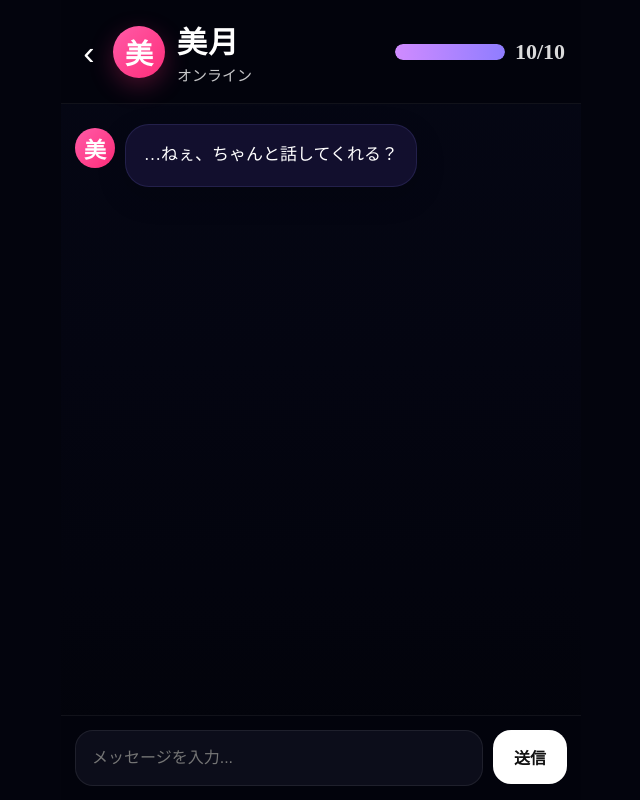
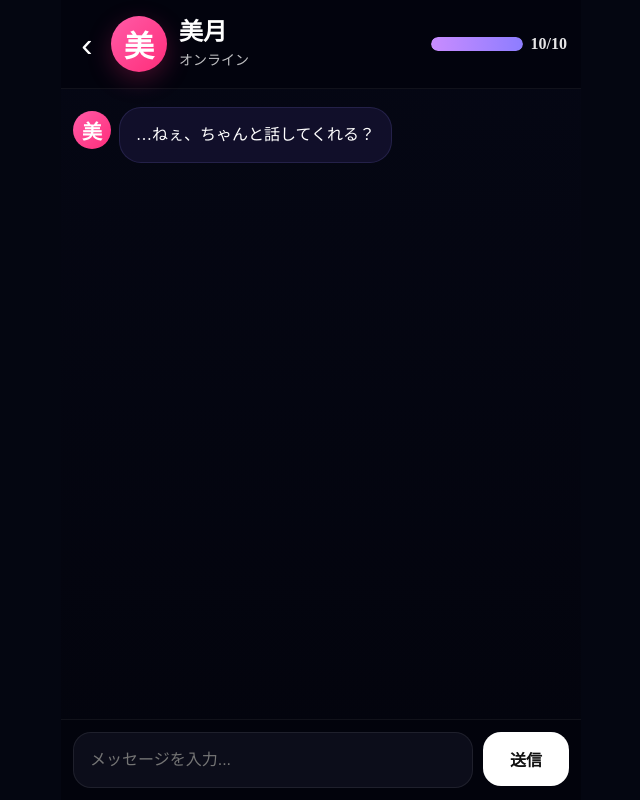
Before and after one commit to aiworkhackshop-design/midnight-letter, a Next.js app: page / in a window 1280 px wide. Shown: the whole page, without its empty margins (319-959 px from the left). Built offline with nearby package versions, Linux system fonts and the light colour scheme.

Commit message:
Update page.tsx

```diff
--- a/app/page.tsx
+++ b/app/page.tsx
@@ -1,6 +1,6 @@
 "use client"
 
-import { useMemo, useRef, useState } from "react"
+import { useEffect, useRef, useState } from "react"
 
 type Message = {
   role: "user" | "assistant"
@@ -16,23 +16,20 @@ export default function Page() {
   const endRef = useRef<HTMLDivElement | null>(null)
 
   const characterName = "美月"
-  const remaining = useMemo(() => Math.max(0, 10 - Math.floor(messages.length / 2)), [messages])
+  const remaining = Math.max(0, 10 - Math.floor((messages.length - 1) / 2))
 
-  const scrollToBottom = () => {
-    requestAnimationFrame(() => {
-      endRef.current?.scrollIntoView({ behavior: "smooth" })
-    })
-  }
+  useEffect(() => {
+    endRef.current?.scrollIntoView({ behavior: "smooth", block: "end" })
+  }, [messages, sending])
 
   const send = async () => {
     const text = input.trim()
     if (!text || sending) return
 
-    const newMessages: Message[] = [...messages, { role: "user", content: text }]
-    setMessages(newMessages)
+    const nextMessages: Message[] = [...messages, { role: "user", content: text }]
+    setMessages(nextMessages)
     setInput("")
     setSending(true)
-    scrollToBottom()
 
     try {
       const res = await fetch("/api/chat", {
@@ -42,14 +39,14 @@ export default function Page() {
         },
         body: JSON.stringify({
           characterId: "mitsuki",
-          messages: newMessages
+          messages: nextMessages
         })
       })
 
       const data = await res.json()
 
       setMessages([
-        ...newMessages,
+        ...nextMessages,
         {
           role: "assistant",
           content: data.reply || "うまく返せなかった…もう一回話して？"
@@ -57,7 +54,7 @@ export default function Page() {
       ])
     } catch {
       setMessages([
-        ...newMessages,
+        ...nextMessages,
         {
           role: "assistant",
           content: "通信が少し不安定みたい…もう一回だけ話しかけて？"
@@ -65,7 +62,6 @@ export default function Page() {
       ])
     } finally {
       setSending(false)
-      scrollToBottom()
     }
   }
 
@@ -85,7 +81,12 @@ export default function Page() {
 
           <div style={styles.progressWrap}>
             <div style={styles.progressBar}>
-              <div style={{ ...styles.progressFill, width: `${Math.max(10, remaining * 10)}%` }} />
+              <div
+                style={{
+                  ...styles.progressFill,
+                  width: `${Math.max(10, remaining * 10)}%`
+                }}
+              />
             </div>
             <div style={styles.progressText}>{remaining}/10</div>
           </div>
@@ -120,7 +121,7 @@ export default function Page() {
           {sending && (
             <div style={styles.row}>
               <div style={styles.smallAvatar}>美</div>
-              <div style={{ ...styles.bubble, ...styles.assistantBubble, opacity: 0.8 }}>
+              <div style={{ ...styles.bubble, ...styles.assistantBubble, opacity: 0.75 }}>
                 入力中…
               </div>
             </div>
@@ -150,32 +151,28 @@ export default function Page() {
 
 const styles: Record<string, React.CSSProperties> = {
   page: {
-    minHeight: "100vh",
-    background: "#03040d",
-    color: "#fff",
-    display: "flex",
-    justifyContent: "center"
+    minHeight: "100dvh",
+    background: "#040611",
+    color: "#fff"
   },
   shell: {
-    width: "100%",
     maxWidth: 520,
-    minHeight: "100vh",
-    background:
-      "linear-gradient(180deg, #050714 0%, #040511 45%, #02030a 100%)",
+    margin: "0 auto",
+    minHeight: "100dvh",
     display: "flex",
-    flexDirection: "column"
+    flexDirection: "column",
+    background: "linear-gradient(180deg, #050714 0%, #03040d 100%)"
   },
   header: {
     display: "flex",
     alignItems: "center",
     gap: 12,
-    padding: "18px 16px",
+    padding: "16px 14px",
     borderBottom: "1px solid rgba(255,255,255,0.06)",
+    background: "rgba(3,4,13,0.96)",
     position: "sticky",
     top: 0,
-    background: "rgba(3,4,13,0.92)",
-    backdropFilter: "blur(10px)",
-    zIndex: 10
+    zIndex: 20
   },
   backButton: {
     border: "none",
@@ -184,58 +181,60 @@ const styles: Record<string, React.CSSProperties> = {
     fontSize: 34,
     lineHeight: 1,
     padding: 0,
-    width: 24,
-    cursor: "pointer"
+    width: 24
   },
   profile: {
     display: "flex",
     alignItems: "center",
     gap: 12,
-    flex: 1
+    flex: 1,
+    minWidth: 0
   },
   avatar: {
-    width: 52,
-    height: 52,
+    width: 56,
+    height: 56,
     borderRadius: 999,
     background: "linear-gradient(135deg, #ff5ba7 0%, #ff2d7a 100%)",
     display: "flex",
     alignItems: "center",
     justifyContent: "center",
-    fontSize: 28,
+    fontSize: 30,
     fontWeight: 700,
-    boxShadow: "0 8px 24px rgba(255,45,122,0.28)"
+    boxShadow: "0 8px 24px rgba(255,45,122,0.25)",
+    flexShrink: 0
   },
   smallAvatar: {
-    width: 40,
-    height: 40,
+    width: 38,
+    height: 38,
     borderRadius: 999,
     background: "linear-gradient(135deg, #ff5ba7 0%, #ff2d7a 100%)",
     display: "flex",
     alignItems: "center",
     justifyContent: "center",
-    fontSize: 22,
+    fontSize: 20,
     fontWeight: 700,
     flexShrink: 0,
     marginTop: 4
   },
   name: {
-    fontSize: 30,
+    fontSize: 24,
     fontWeight: 700,
-    letterSpacing: "0.04em"
+    lineHeight: 1.1
   },
   status: {
-    fontSize: 15,
-    color: "rgba(255,255,255,0.78)",
-    marginTop: 2
+    fontSize: 14,
+    color: "rgba(255,255,255,0.75)",
+    marginTop: 4
   },
   progressWrap: {
     display: "flex",
     alignItems: "center",
-    gap: 10
+    gap: 8,
+    flexShrink: 0
   },
   progressBar: {
-    width: 110,
-    height: 16,
+    width: 92,
+    height: 14,
     borderRadius: 999,
     background: "rgba(255,255,255,0.08)",
     overflow: "hidden"
@@ -243,76 +242,73 @@ const styles: Record<string, React.CSSProperties> = {
   progressFill: {
     height: "100%",
     borderRadius: 999,
-    background: "linear-gradient(90deg, #d08bff 0%, #8f7dff 100%)"
+    background: "linear-gradient(90deg, #c98cff 0%, #8d7dff 100%)"
   },
   progressText: {
-    fontSize: 22,
-    fontWeight: 600,
-    color: "rgba(255,255,255,0.86)"
+    fontSize: 16,
+    fontWeight: 700,
+    color: "rgba(255,255,255,0.9)"
   },
   chatArea: {
     flex: 1,
-    padding: "20px 14px 120px",
+    overflowY: "auto",
+    padding: "18px 12px 12px",
     display: "flex",
     flexDirection: "column",
-    gap: 16
+    gap: 14
   },
   row: {
     display: "flex",
     alignItems: "flex-start",
-    gap: 10
+    gap: 8
   },
   bubble: {
     maxWidth: "78%",
-    padding: "16px 18px",
-    borderRadius: 24,
-    fontSize: 17,
-    lineHeight: 1.7,
+    padding: "14px 16px",
+    borderRadius: 22,
+    fontSize: 16,
+    lineHeight: 1.65,
     whiteSpace: "pre-wrap",
     wordBreak: "break-word"
   },
   assistantBubble: {
-    background: "rgba(20, 16, 48, 0.95)",
-    border: "1px solid rgba(145,132,255,0.14)",
-    color: "#fff",
-    boxShadow: "0 10px 30px rgba(0,0,0,0.16)"
+    background: "rgba(18, 16, 44, 0.95)",
+    border: "1px solid rgba(145,132,255,0.15)",
+    color: "#fff"
   },
   userBubble: {
-    background: "linear-gradient(135deg, #a98dff 0%, #8d7dff 100%)",
-    color: "#fff",
-    boxShadow: "0 10px 28px rgba(141,125,255,0.28)"
+    background: "linear-gradient(135deg, #aa8dff 0%, #8d7dff 100%)",
+    color: "#fff"
   },
   footer: {
+    display: "flex",
+    gap: 10,
+    padding: "12px",
+    borderTop: "1px solid rgba(255,255,255,0.06)",
+    background: "rgba(3,4,13,0.98)",
     position: "sticky",
     bottom: 0,
-    display: "flex",
-    gap: 10,
-    padding: "14px",
-    background: "rgba(3,4,13,0.96)",
-    borderTop: "1px solid rgba(255,255,255,0.06)",
-    backdropFilter: "blur(10px)"
+    paddingBottom: "calc(12px + env(safe-area-inset-bottom))"
   },
   input: {
     flex: 1,
     height: 54,
     borderRadius: 18,
     border: "1px solid rgba(255,255,255,0.08)",
-    background: "rgba(13,14,28,0.95)",
+    background: "rgba(13,14,28,0.96)",
     color: "#fff",
     padding: "0 16px",
     fontSize: 16,
     outline: "none"
   },
   sendButton: {
-    minWidth: 74,
+    width: 86,
     height: 54,
     borderRadius: 18,
     border: "none",
-    background: "#ffffff",
+    background: "#fff",
     color: "#111",
     fontSize: 16,
-    fontWeight: 700,
-    cursor: "pointer",
-    opacity: 1
+    fontWeight: 700
   }
 }
```
